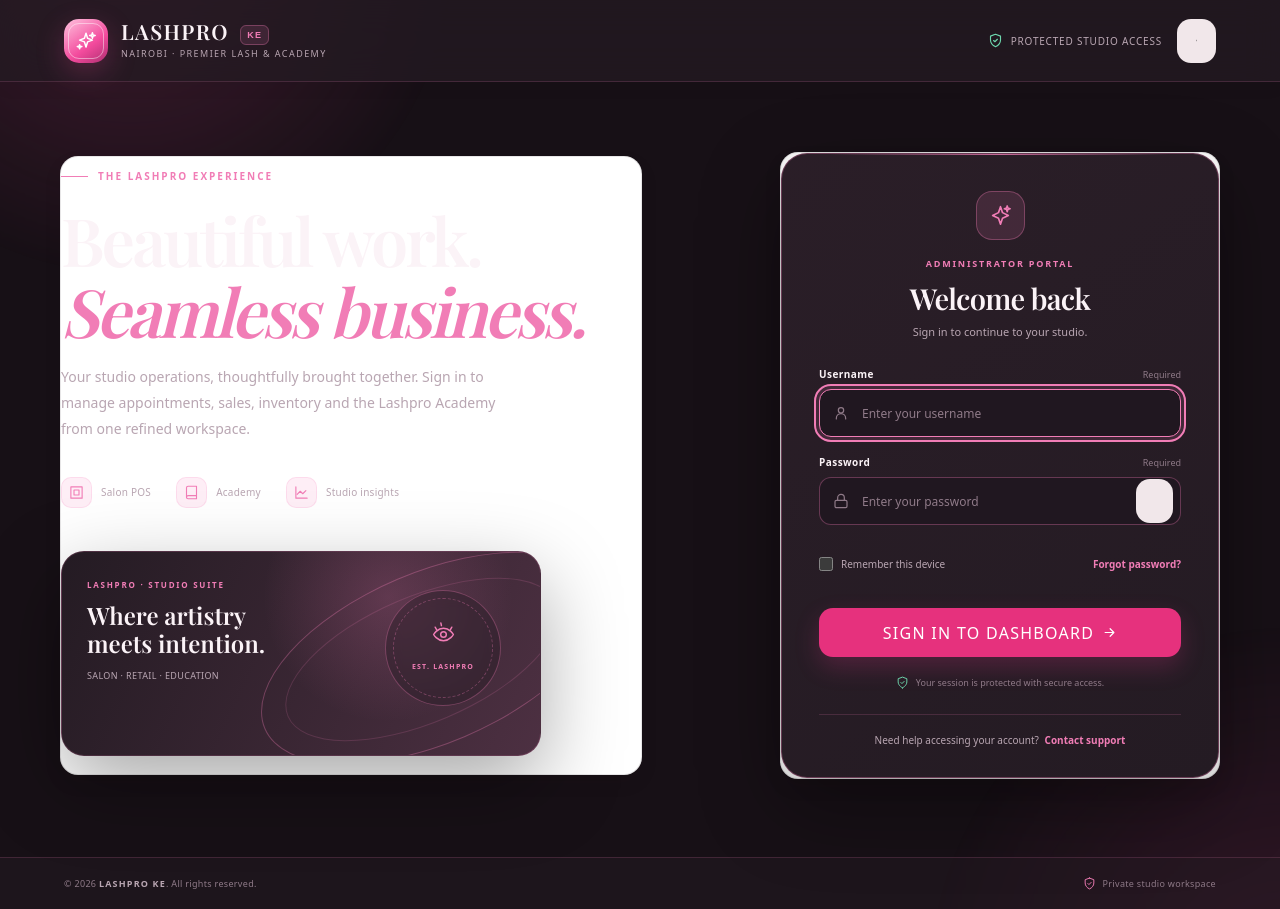
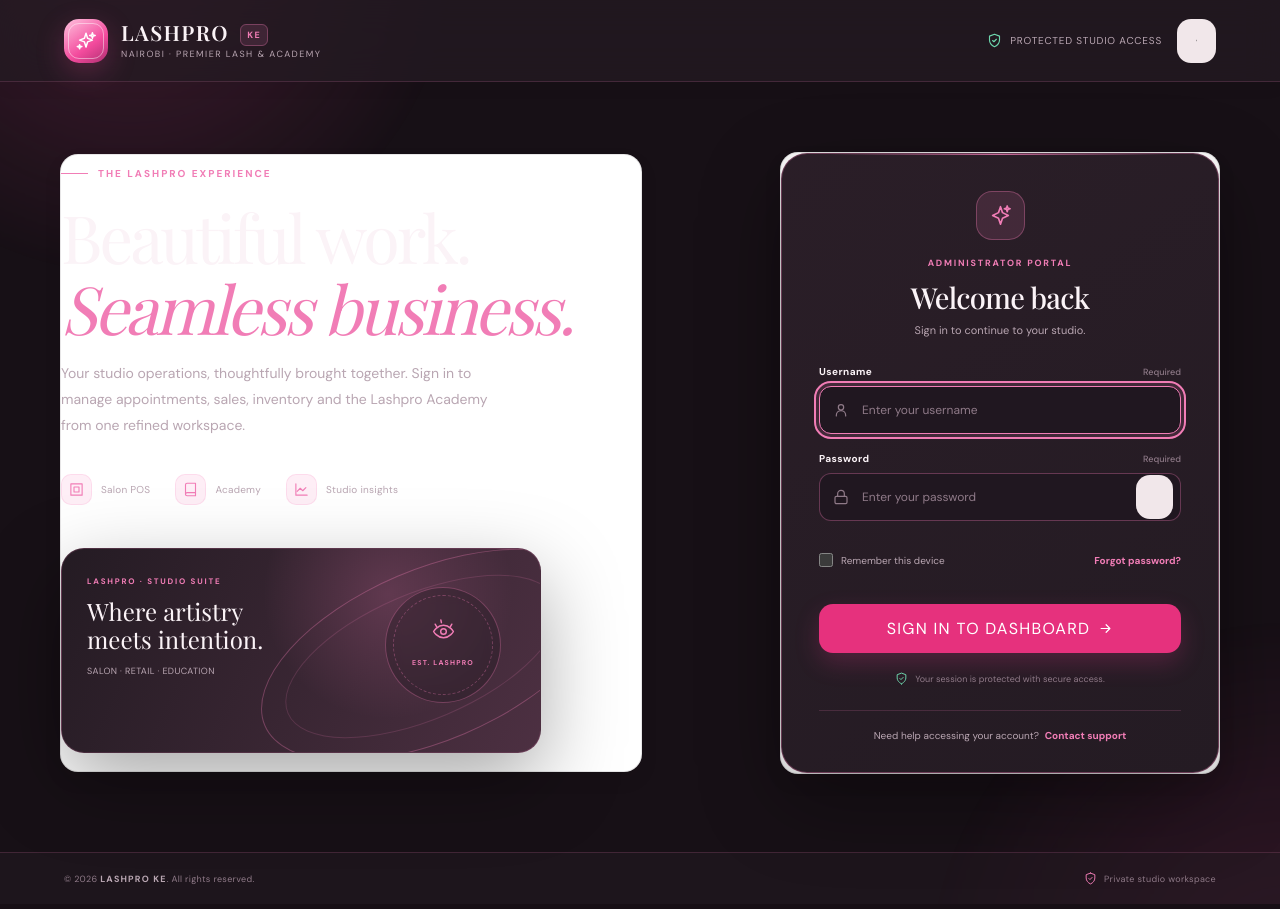
Before and after one commit to frash07/lashpro-pos, a Django app: page /accounts/login/ in a window 1280 px wide. Run offline with Django 5.2, Linux system fonts and the light colour scheme.

Commit message:
Load DM Sans + Playfair and auth styles for premium login

```diff
--- a/templates/base_auth.html
+++ b/templates/base_auth.html
@@ -3,5 +3,7 @@
 
 {% block head_extra %}
   {{ block.super }}
+  <link rel="stylesheet" href="https://fonts.googleapis.com/css2?family=DM+Sans:wght@400;500;600;700&family=Playfair+Display:wght@400;500;600;700&display=swap">
   <link rel="stylesheet" href="{% static 'css/auth.css' %}">
+  <meta name="theme-color" content="#171016">
 {% endblock %}
```
